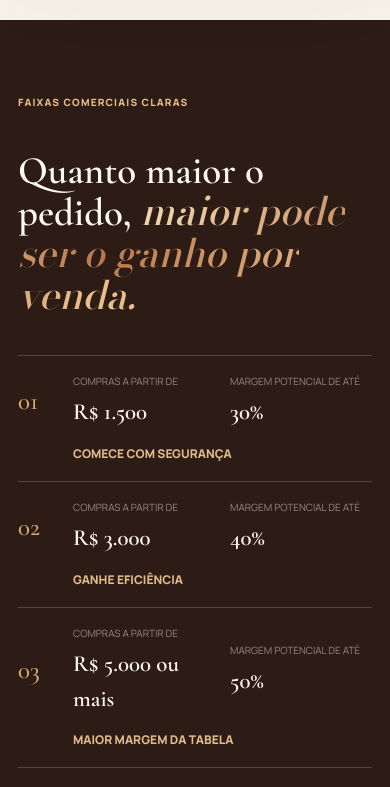
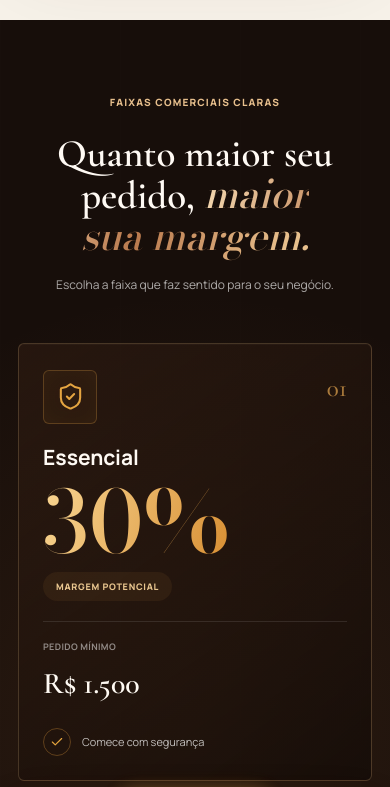
Before and after one commit to AGENCIAVCD/slimcap, a Next.js app: page /revenda in a window 390 px wide. Shown: the part 3180-3967 px from the top of the page. Built offline with nearby package versions, Linux system fonts and the light colour scheme.

Commit message:
redesign commercial tiers section

```diff
--- a/app/globals.css
+++ b/app/globals.css
@@ -802,16 +802,40 @@ img { display: block; }
 .calculator-result-note svg { flex: 0 0 auto; width: 17px; }
 .calculator-results small { color: rgba(255,255,255,.45); font-size: 9px; line-height: 1.55; }
 
-.reseller-tiers-section { padding-block: 112px; background: var(--espresso); color: white; }
-.reseller-tier-intro { display: grid; grid-template-columns: .45fr 1fr; gap: 90px; align-items: end; margin-bottom: 62px; }
-.reseller-tier-intro .eyebrow { align-self: start; }
-.reseller-tier-intro h2 { max-width: 770px; color: #fffaf4; }
-.reseller-tier-list { border-top: 1px solid rgba(255,255,255,.18); }
-.reseller-tier-item { display: grid; grid-template-columns: 70px 1fr 1fr .7fr; align-items: center; gap: 30px; min-height: 148px; border-bottom: 1px solid rgba(255,255,255,.18); }
-.reseller-tier-item > span { color: #d7ab73; font-family: var(--font-display), Georgia, serif; font-size: 25px; }
-.reseller-tier-item small { display: block; margin-bottom: 6px; color: rgba(255,255,255,.48); font-size: 10px; text-transform: uppercase; }
-.reseller-tier-item strong { color: #fff9f0; font-family: var(--font-display), Georgia, serif; font-size: 31px; font-weight: 600; }
-.reseller-tier-item p { margin: 0; color: #e0bc8c; font-size: 12px; font-weight: 800; text-transform: uppercase; }
+.reseller-tiers-section { position: relative; overflow: hidden; padding-block: 122px 108px; background: radial-gradient(circle at 50% 37%,rgba(183,116,61,.13),transparent 36%),#170e0a; color: white; }
+.reseller-tiers-section::before { position: absolute; inset: 0; background: linear-gradient(90deg,rgba(255,255,255,.018) 1px,transparent 1px); background-size: 120px 100%; content: ""; opacity: .28; pointer-events: none; }
+.reseller-tiers-section .shell { position: relative; z-index: 1; }
+.reseller-tier-intro { display: block; margin: 0 auto 76px; text-align: center; }
+.reseller-tier-intro .eyebrow { justify-content: center; margin-bottom: 34px; }
+.reseller-tier-intro .eyebrow::after { width: 115px; height: 1px; margin-left: 12px; background: linear-gradient(90deg,#b9794d,transparent); box-shadow: 0 0 12px #d89a58; content: ""; }
+.reseller-tier-intro h2 { max-width: 980px; margin-inline: auto; color: #fffaf4; font-size: 66px; line-height: .98; text-wrap: balance; }
+.reseller-tier-intro > p:last-child { margin: 24px 0 0; color: rgba(255,255,255,.65); font-size: 15px; }
+.reseller-tier-cards { display: grid; grid-template-columns: repeat(3,minmax(0,1fr)); align-items: stretch; gap: 28px; }
+.reseller-tier-card { position: relative; display: flex; min-height: 520px; padding: 32px 34px 30px; border: 1px solid rgba(221,180,126,.24); border-radius: 6px; flex-direction: column; background: linear-gradient(145deg,rgba(75,44,27,.28),rgba(20,12,8,.78)); box-shadow: inset 0 1px 0 rgba(255,255,255,.025); transition: border-color 220ms ease, box-shadow 220ms ease, transform 220ms ease; }
+.reseller-tier-card:hover { border-color: rgba(226,169,94,.52); box-shadow: 0 22px 55px rgba(0,0,0,.22), inset 0 1px 0 rgba(255,255,255,.05); transform: translateY(-5px); }
+.reseller-tier-card.is-featured { border-color: #e0a344; background: linear-gradient(145deg,rgba(103,61,30,.42),rgba(27,16,10,.9)); box-shadow: 0 0 0 1px rgba(255,190,84,.2),0 22px 60px rgba(0,0,0,.28),0 0 34px rgba(213,139,47,.1); transform: translateY(-10px); }
+.reseller-tier-card.is-featured:hover { transform: translateY(-14px); }
+.tier-featured-badge { position: absolute; top: -20px; left: 50%; display: inline-flex; align-items: center; gap: 8px; min-height: 40px; padding: 0 20px; border-radius: 999px; background: linear-gradient(105deg,#d38a2e,#f1c270,#c97920); color: #21140d; box-shadow: 0 6px 20px rgba(220,143,42,.25),0 0 18px rgba(248,190,91,.22); font-size: 10px; font-weight: 900; letter-spacing: .06em; text-transform: uppercase; transform: translateX(-50%); white-space: nowrap; }
+.tier-featured-badge svg { width: 16px; }
+.tier-card-top { display: flex; align-items: flex-start; justify-content: space-between; }
+.tier-card-icon { display: grid; width: 62px; height: 62px; border: 1px solid rgba(220,155,71,.28); border-radius: 6px; place-items: center; color: #e5a541; background: rgba(201,132,45,.05); box-shadow: inset 0 0 22px rgba(220,144,52,.04); }
+.tier-card-icon svg { width: 29px; height: 29px; stroke-width: 1.7; }
+.tier-card-number { color: rgba(225,163,79,.72); font-family: var(--font-display), Georgia, serif; font-size: 25px; }
+.reseller-tier-card h3 { margin: 18px 0 8px; color: #fffaf4; font-size: 21px; font-weight: 700; }
+.tier-card-margin { display: block; background: linear-gradient(110deg,#f8d592,#d5892b 70%,#f4c86f); background-clip: text; color: transparent; font-family: var(--font-accent), var(--font-display), Georgia, serif; font-size: 106px; font-weight: 500; line-height: .96; -webkit-background-clip: text; -webkit-text-fill-color: transparent; }
+.tier-margin-label { align-self: flex-start; margin-top: 8px; padding: 8px 13px; border-radius: 999px; background: rgba(211,147,65,.08); color: #e9c68f; font-size: 9px; font-weight: 800; letter-spacing: .08em; text-transform: uppercase; }
+.tier-card-order { margin-top: 24px; padding-top: 22px; border-top: 1px solid rgba(255,255,255,.1); }
+.tier-card-order small { display: block; margin-bottom: 7px; color: rgba(255,255,255,.5); font-size: 9px; font-weight: 700; letter-spacing: .04em; text-transform: uppercase; }
+.tier-card-order strong { color: #fffaf3; font-family: var(--font-display), Georgia, serif; font-size: 32px; font-weight: 600; }
+.reseller-tier-card > p { display: flex; align-items: center; gap: 11px; min-height: 42px; margin: auto 0 0; padding-top: 22px; color: rgba(255,255,255,.72); font-size: 11px; line-height: 1.45; }
+.reseller-tier-card > p svg { flex: 0 0 auto; width: 28px; height: 28px; padding: 6px; border: 1px solid rgba(221,153,59,.33); border-radius: 50%; color: #e4a43d; }
+.reseller-tier-cta { display: grid; grid-template-columns: 58px 1fr auto; align-items: center; gap: 22px; margin: 42px auto 0; padding: 18px 22px; border: 1px solid rgba(220,159,79,.22); border-radius: 6px; background: rgba(59,35,22,.38); }
+.tier-cta-icon { display: grid; width: 58px; height: 58px; border: 1px solid rgba(220,155,71,.43); border-radius: 50%; place-items: center; color: #e2a344; }
+.tier-cta-icon svg { width: 26px; }
+.reseller-tier-cta > div strong { color: #e9b866; font-size: 12px; }
+.reseller-tier-cta > div p { margin: 4px 0 0; color: rgba(255,255,255,.55); font-size: 11px; }
+.reseller-tier-cta > a { display: inline-flex; align-items: center; gap: 18px; min-height: 48px; padding-left: 30px; border-left: 1px solid rgba(255,255,255,.12); color: #edb95f; font-size: 12px; font-weight: 800; }
+.reseller-tier-cta > a svg { width: 36px; height: 36px; padding: 10px; border-radius: 50%; background: rgba(221,154,64,.08); }
 
 .reseller-ticket-section { padding-block: 118px; overflow: hidden; background: var(--paper); }
 .reseller-ticket-grid { display: grid; grid-template-columns: minmax(0,.82fr) minmax(500px,1.18fr); align-items: center; gap: 90px; }
@@ -921,6 +945,11 @@ img { display: block; }
   .calculator-kit-options > button { grid-template-columns: 98px 1fr 22px; gap: 14px; padding-inline: 18px; }
   .kit-option-products img { left: calc(2px + var(--product-index) * 20px); width: 78px; }
   .calculator-body { grid-template-columns: minmax(0,1fr) 390px; }
+  .reseller-tier-intro h2 { font-size: 56px; }
+  .reseller-tier-cards { gap: 17px; }
+  .reseller-tier-card { min-height: 490px; padding-inline: 25px; }
+  .tier-card-margin { font-size: 88px; }
+  .tier-card-order strong { font-size: 29px; }
 }
 
 @media (max-width: 900px) {
@@ -1011,6 +1040,14 @@ img { display: block; }
   .reseller-process-list li:nth-child(n+3) { border-top: 1px solid var(--line); }
   .reseller-faq-intro { position: static; }
   .reseller-faq-grid { gap: 46px; }
+  .reseller-tier-intro { margin-bottom: 60px; }
+  .reseller-tier-cards { grid-template-columns: 1fr; max-width: 620px; margin-inline: auto; gap: 28px; }
+  .reseller-tier-card,
+  .reseller-tier-card.is-featured,
+  .reseller-tier-card.is-featured:hover { min-height: 430px; transform: none; }
+  .reseller-tier-card:hover { transform: translateY(-3px); }
+  .reseller-tier-cta { max-width: 620px; grid-template-columns: 52px 1fr; }
+  .reseller-tier-cta > a { grid-column: 1/-1; justify-content: space-between; padding: 15px 0 0; border-top: 1px solid rgba(255,255,255,.12); border-left: 0; }
 }
 
 @media (max-width: 640px) {
@@ -1144,10 +1181,23 @@ img { display: block; }
   .calculator-kit-result > div:last-child > strong { font-size: 41px; }
   .calculator-margin strong { font-size: 64px; }
   .calculator-results dd { font-size: 19px; }
-  .reseller-tier-intro { margin-bottom: 38px; }
-  .reseller-tier-item { grid-template-columns: 40px 1fr 1fr; gap: 15px; min-height: 126px; padding-block: 18px; }
-  .reseller-tier-item > p { grid-column: 2/-1; }
-  .reseller-tier-item strong { font-size: 23px; }
+  .reseller-tier-intro { margin-bottom: 48px; }
+  .reseller-tier-intro .eyebrow { margin-bottom: 24px; }
+  .reseller-tier-intro .eyebrow::after { display: none; }
+  .reseller-tier-intro > p:last-child { margin-top: 18px; font-size: 12px; line-height: 1.55; }
+  .reseller-tier-cards { gap: 24px; }
+  .reseller-tier-card,
+  .reseller-tier-card.is-featured { min-height: 410px; padding: 26px 24px 24px; }
+  .tier-featured-badge { top: -17px; min-height: 34px; padding-inline: 16px; font-size: 9px; }
+  .tier-card-icon { width: 54px; height: 54px; }
+  .tier-card-margin { font-size: 86px; }
+  .tier-card-order { margin-top: 20px; padding-top: 18px; }
+  .tier-card-order strong { font-size: 30px; }
+  .reseller-tier-cta { grid-template-columns: 46px 1fr; gap: 15px; margin-top: 30px; padding: 16px; }
+  .tier-cta-icon { width: 46px; height: 46px; }
+  .reseller-tier-cta > div strong { font-size: 11px; }
+  .reseller-tier-cta > div p { font-size: 9px; line-height: 1.5; }
+  .reseller-tier-cta > a { font-size: 11px; }
   .reseller-ticket-grid { grid-template-columns: minmax(0,1fr); }
   .reseller-giro-media { min-height: 440px; }
   .reseller-giro-media > img { object-position: 58% center; }
--- a/app/revenda/page.tsx
+++ b/app/revenda/page.tsx
@@ -11,12 +11,16 @@ import {
   Check,
   ChevronDown,
   CircleDollarSign,
+  Gem,
   Headphones,
   MessageCircle,
   PackageCheck,
   RefreshCw,
+  ShieldCheck,
+  Star,
   Store,
   UsersRound,
+  Zap,
 } from "lucide-react";
 import { FloatingActions } from "@/components/floating-actions";
 import { ResellerCalculator } from "@/components/reseller-calculator";
@@ -37,9 +41,31 @@ export const metadata: Metadata = {
 };
 
 const commercialTiers = [
-  { investment: "R$ 1.500", margin: "30%", label: "Comece com segurança" },
-  { investment: "R$ 3.000", margin: "40%", label: "Ganhe eficiência" },
-  { investment: "R$ 5.000 ou mais", margin: "50%", label: "Maior margem da tabela" },
+  {
+    name: "Essencial",
+    investment: "R$ 1.500",
+    margin: "30%",
+    benefit: "Comece com segurança",
+    icon: ShieldCheck,
+    benefitIcon: Check,
+  },
+  {
+    name: "Crescimento",
+    investment: "R$ 3.000",
+    margin: "40%",
+    benefit: "Equilíbrio entre investimento e retorno",
+    icon: ChartNoAxesCombined,
+    benefitIcon: Star,
+    featured: true,
+  },
+  {
+    name: "Premium",
+    investment: "R$ 5.000+",
+    margin: "50%",
+    benefit: "Maior margem da tabela",
+    icon: Gem,
+    benefitIcon: Zap,
+  },
 ];
 
 const channels = [
@@ -179,18 +205,39 @@ export default function ResellerPage() {
           <div className="shell">
             <Reveal className="reseller-tier-intro">
               <p className="eyebrow eyebrow-light">Faixas comerciais claras</p>
-              <h2 id="tiers-title">Quanto maior o pedido, <em>maior pode ser o ganho por venda.</em></h2>
+              <h2 id="tiers-title">Quanto maior seu pedido, <em>maior sua margem.</em></h2>
+              <p>Escolha a faixa que faz sentido para o seu negócio.</p>
             </Reveal>
-            <div className="reseller-tier-list">
-              {commercialTiers.map((tier, index) => (
-                <Reveal key={tier.investment} className="reseller-tier-item">
-                  <span>{String(index + 1).padStart(2, "0")}</span>
-                  <div><small>Compras a partir de</small><strong>{tier.investment}</strong></div>
-                  <div><small>Margem potencial de até</small><strong>{tier.margin}</strong></div>
-                  <p>{tier.label}</p>
-                </Reveal>
-              ))}
+            <div className="reseller-tier-cards">
+              {commercialTiers.map((tier, index) => {
+                const Icon = tier.icon;
+                const BenefitIcon = tier.benefitIcon;
+                return (
+                  <Reveal key={tier.investment} className={`reseller-tier-card ${tier.featured ? "is-featured" : ""}`}>
+                    {tier.featured ? <span className="tier-featured-badge"><Star aria-hidden="true" /> Melhor equilíbrio</span> : null}
+                    <div className="tier-card-top">
+                      <span className="tier-card-icon"><Icon aria-hidden="true" /></span>
+                      <span className="tier-card-number">{String(index + 1).padStart(2, "0")}</span>
+                    </div>
+                    <h3>{tier.name}</h3>
+                    <strong className="tier-card-margin">{tier.margin}</strong>
+                    <span className="tier-margin-label">Margem potencial</span>
+                    <div className="tier-card-order">
+                      <small>Pedido mínimo</small>
+                      <strong>{tier.investment}</strong>
+                    </div>
+                    <p><BenefitIcon aria-hidden="true" /> {tier.benefit}</p>
+                  </Reveal>
+                );
+              })}
             </div>
+            <Reveal className="reseller-tier-cta">
+              <span className="tier-cta-icon"><ChartNoAxesCombined aria-hidden="true" /></span>
+              <div><strong>Mais investimento, mais retorno.</strong><p>Escale suas compras e aumente sua lucratividade.</p></div>
+              <WhatsAppLink intent="faixas-comerciais" message={resellerMessage}>
+                Falar com um especialista <ArrowRight aria-hidden="true" />
+              </WhatsAppLink>
+            </Reveal>
           </div>
         </section>
 
```
